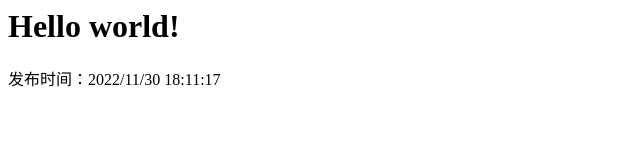
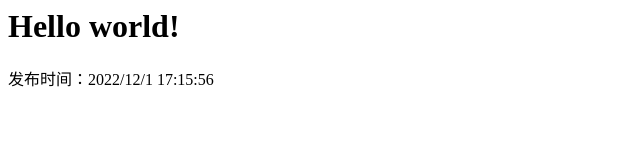
Before and after one commit to doterlin/small-team-tech, a website: page demo/cicd-demo/dist/index.html in a window 1280 px wide. Shown: the full height of the page, 0-640 px from the left. Drawn offline with Linux system fonts and the light colour scheme.

Commit message:
修改描述

```diff
--- a/demo/cicd-demo/dist/index.html
+++ b/demo/cicd-demo/dist/index.html
@@ -7,6 +7,6 @@
 </head>
 <body>
   <h1>Hello world!</h1>
-  <p>发布时间：2022/11/30 18:11:17</p>
+  <p>发布时间：2022/12/1 17:15:56</p>
 </body>
 </html>
--- a/demo/cicd-demo/package.json
+++ b/demo/cicd-demo/package.json
@@ -1,11 +1,11 @@
 {
   "name": "cicd-demo",
   "version": "1.0.0",
-  "description": "",
   "main": "index.js",
   "scripts": {
     "build": "node ./build.js"
   },
   "author": "",
-  "license": "ISC"
+  "license": "ISC",
+  "description": ""
 }
```
